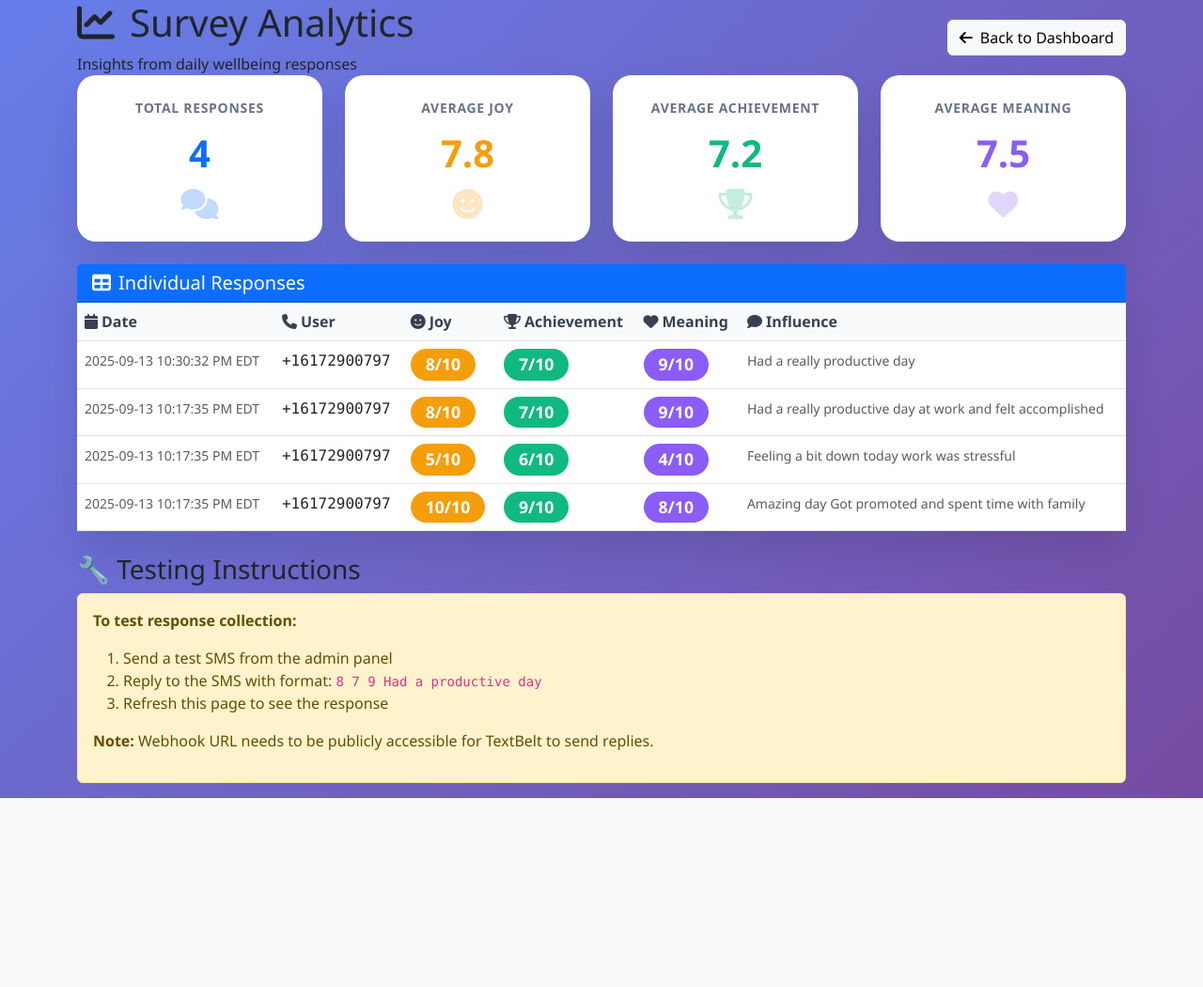
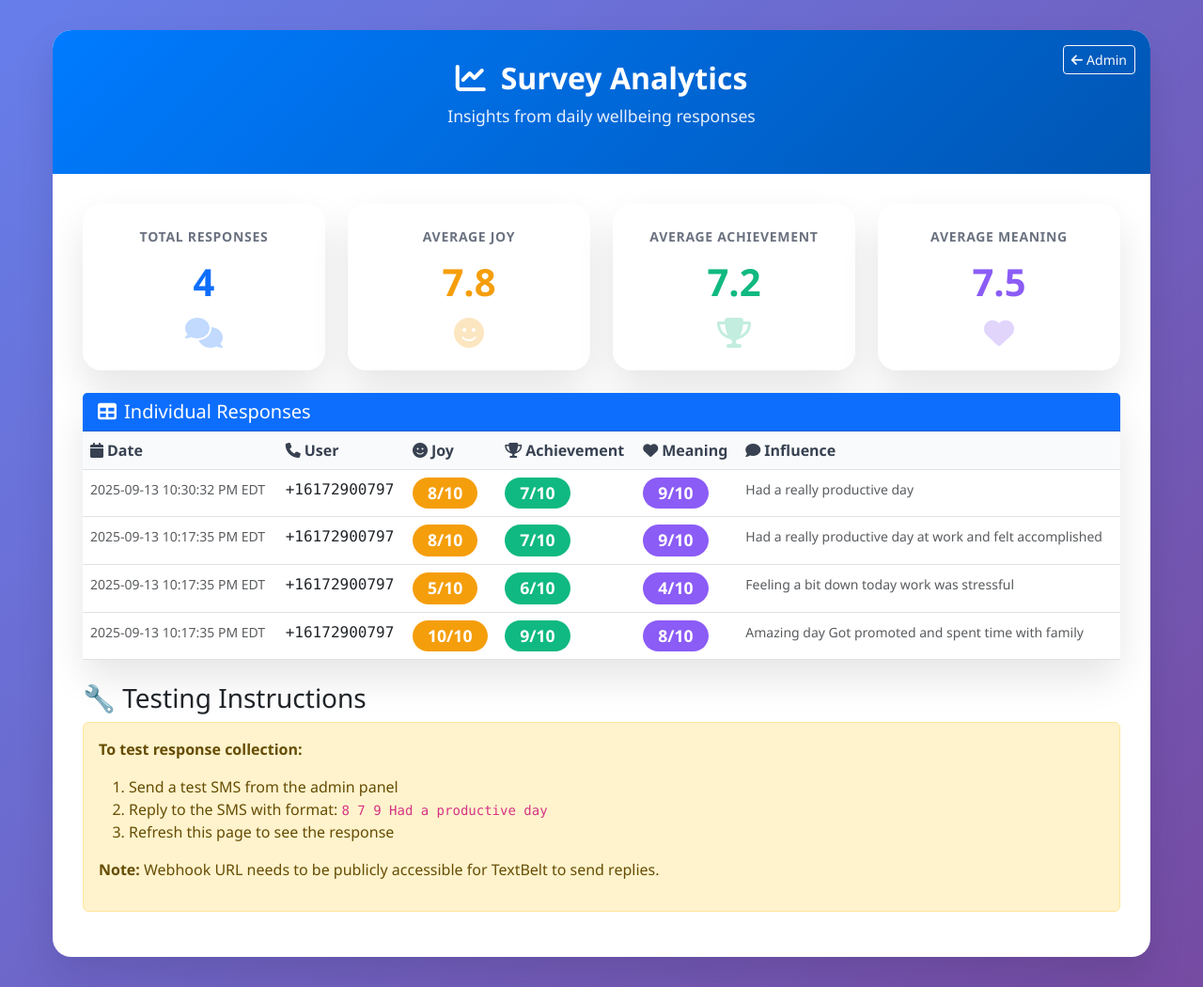
Before and after one commit to mohamedhaggag12/sms-survey-prototype, a Flask app: page /responses in a window 1280 px wide. Shown: the whole page at 94% size. Before the commit the page ends 849 px from the top, so only its background shows below. Run offline with Flask 3, Linux system fonts and the light colour scheme; data comes from the database, SQL or seed files in the repository.

Commit message:
Match results page aesthetic to survey page design
- Updated responses.html to use centered white container design like feedback.html
- Replaced dashboard-header structure with responses-card container
- Added beautiful blue gradient header with consistent styling
- Positioned 'Admin' navigation button in top-right corner of header
- Wrapped all content in responses-body with proper padding
- Maintains purple gradient background with centered white card
- Perfect visual consistency with survey/feedback page design
- Professional, cohesive aesthetic across all pages

Beautiful design consistency achieved!

```diff
--- a/templates/responses.html
+++ b/templates/responses.html
@@ -41,6 +41,7 @@
             color: white;
             padding: 2rem;
             text-align: center;
+            position: relative;
         }
 
         .responses-title {
@@ -110,23 +111,23 @@
     </style>
 </head>
 <body>
-    <div class="dashboard-header">
-        <div class="container">
-            <div class="row align-items-center">
-                <div class="col-md-8">
-                    <h1 class="mb-2"><i class="fas fa-chart-line me-3"></i>Survey Analytics</h1>
-                    <p class="mb-0 opacity-90">Insights from daily wellbeing responses</p>
-                </div>
-                <div class="col-md-4 text-end">
-                    <a href="/admin" class="btn btn-light">
-                        <i class="fas fa-arrow-left me-2"></i>Back to Dashboard
+    <div class="responses-container">
+        <div class="card responses-card">
+            <div class="responses-header">
+                <h1 class="responses-title">
+                    <i class="fas fa-chart-line me-3"></i>Survey Analytics
+                </h1>
+                <p class="responses-subtitle">Insights from daily wellbeing responses</p>
+
+                <!-- Navigation Button -->
+                <div class="position-absolute top-0 end-0 mt-3 me-3">
+                    <a href="/admin" class="btn btn-outline-light btn-sm" title="Back to Admin Dashboard">
+                        <i class="fas fa-arrow-left me-1"></i>Admin
                     </a>
                 </div>
             </div>
-        </div>
-    </div>
 
-    <div class="container"
+            <div class="responses-body">
 
         {% if responses %}
             <!-- Summary Statistics -->
```
